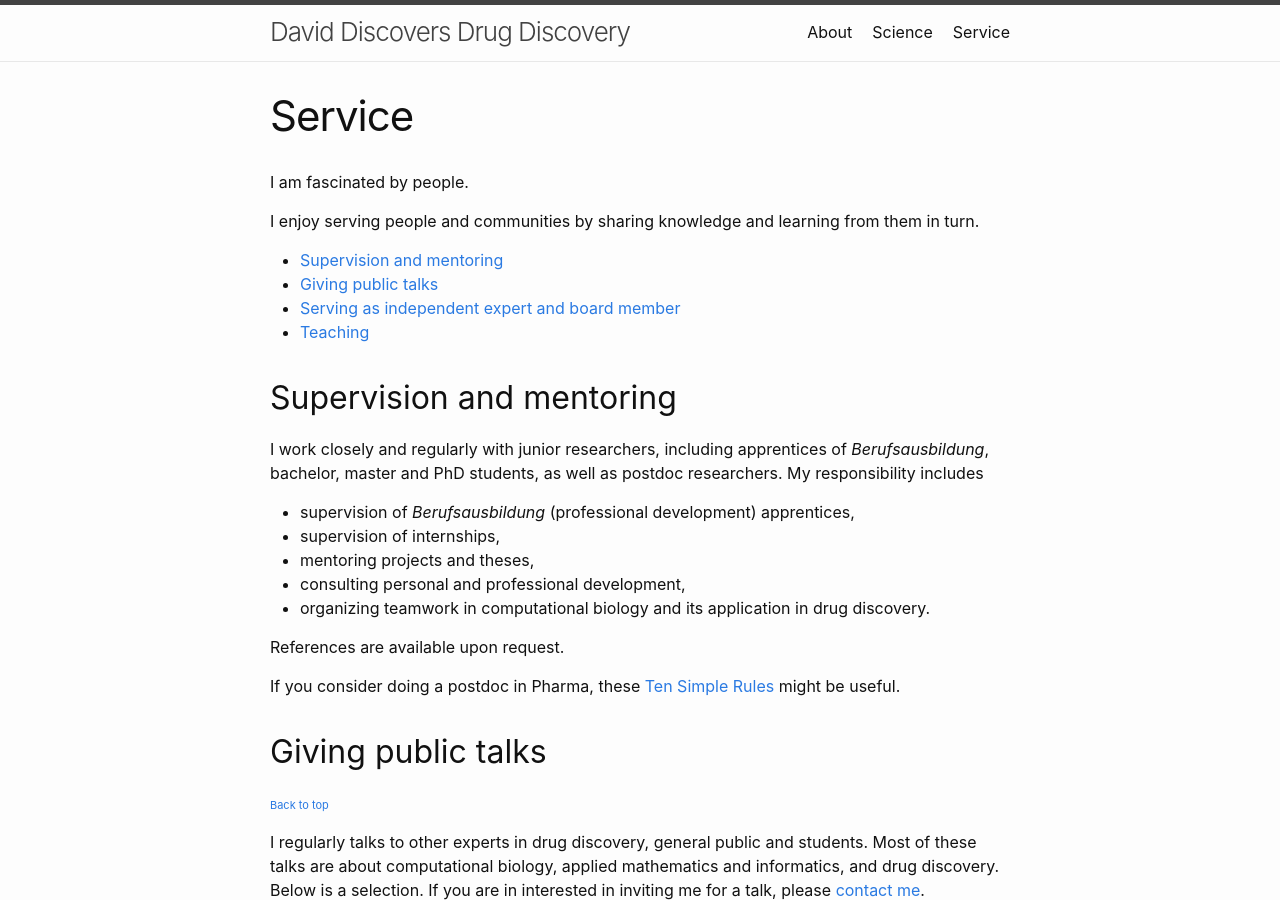
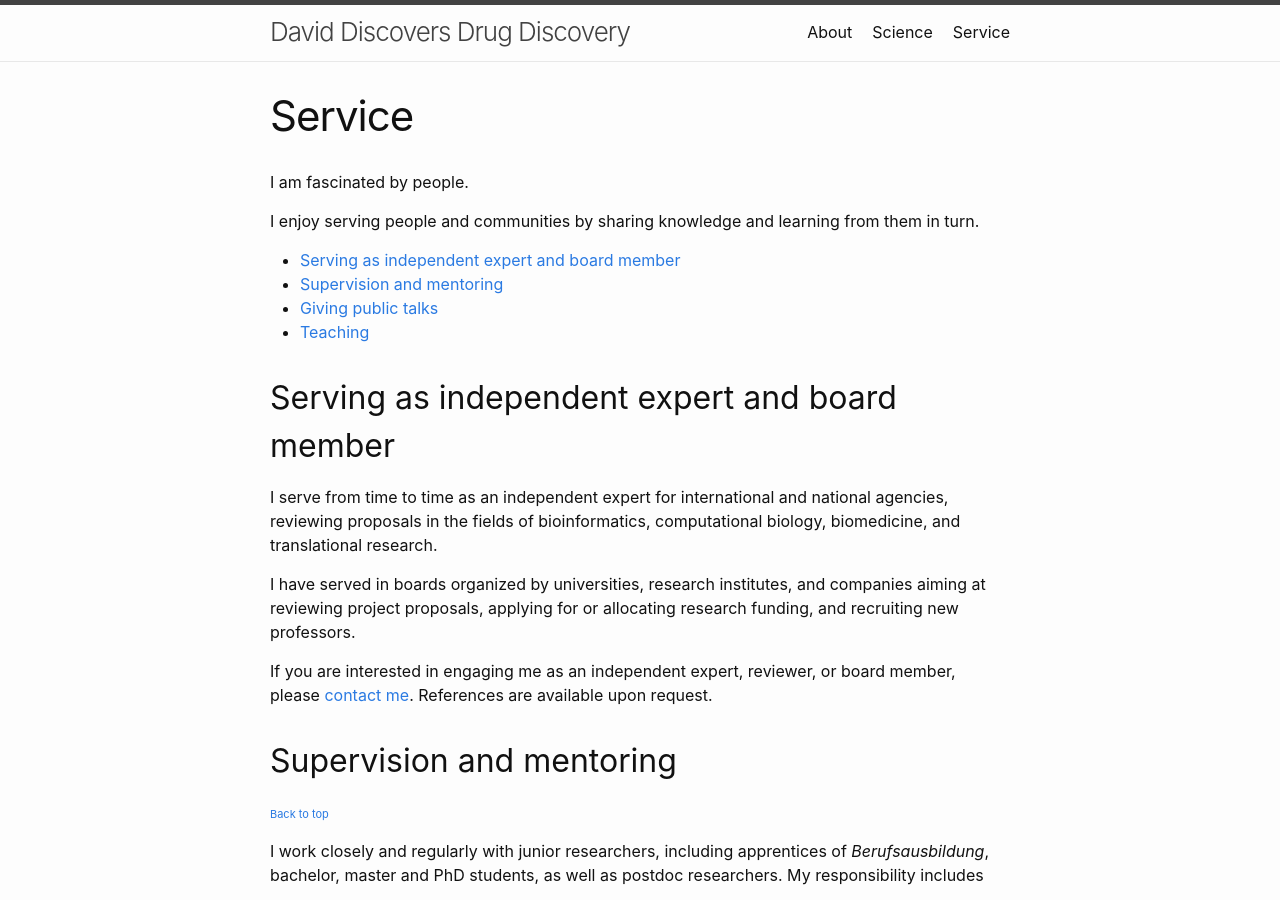
Before and after one commit to Accio/accio.github.io, a Jekyll site: the page built from _pages/service.md, in a window 1280 px wide and 900 px high. Built offline with Jekyll 4.4.1, drawn with Linux system fonts in a browser that asks for light colours; some of the changed text lies outside the part shown.

Commit message:
reorder services

```diff
--- a/_pages/service.md
+++ b/_pages/service.md
@@ -13,7 +13,16 @@ I enjoy serving people and communities by sharing knowledge and learning from th
 * TOC
 {:toc}
 
+## Serving as independent expert and board member
+
+I serve from time to time as an independent expert for international and national agencies, reviewing proposals in the fields of bioinformatics, computational biology, biomedicine, and translational research.
+
+I have served in boards organized by universities, research institutes, and companies aiming at reviewing project proposals, applying for or allocating research funding, and recruiting new professors.
+
+If you are interested in engaging me as an independent expert, reviewer, or board member, please [contact me](mailto:mail@jdzhang.me?subject=Inviatation to serve as an expert or board member). References are available upon request.
+
 ## Supervision and mentoring
+<a href="#top" style="font-size: 11px;">Back to top</a>
 
 I work closely and regularly with junior researchers, including apprentices of
 *Berufsausbildung*, bachelor, master and PhD students, as well as postdoc
@@ -57,15 +66,6 @@ I regularly talks to other experts in drug discovery, general public and student
    * Presentation
      slides: [Mathematics in drug discovery: a practitioner’s view](https://dmi.unibas.ch/fileadmin/user_upload/dmi/Forschung/Mathematik/Perlenkolloquium/colloquium-zhang-20181009-slides.pdf)
 
-## Serving as independent expert and board member
-<a href="#top" style="font-size: 11px;">Back to top</a>
-
-I have served as an independent expert for international and national agencies, reviewing proposals in the fields of bioinformatics, computational biology, biomedicine, and translational research.
-
-I have served in boards organized by universities, research institutes, and companies aiming at reviewing project proposals, applying for or allocating research funding, and recruiting new professors.
-
-If you are interested in engaging me as an independent expert, reviewer, or board member, please [contact me](mailto:mail@jdzhang.me?subject=Inviatation to serve as an expert or board member). References are available upon request.
-
 ## Teaching
 <a href="#top" style="font-size: 11px;">Back to top</a>
 
```
